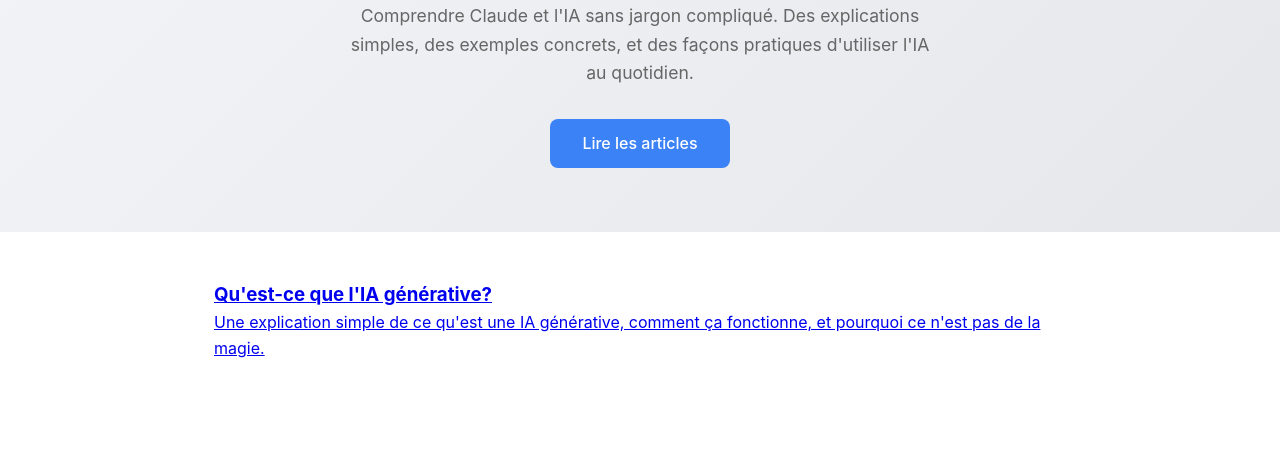
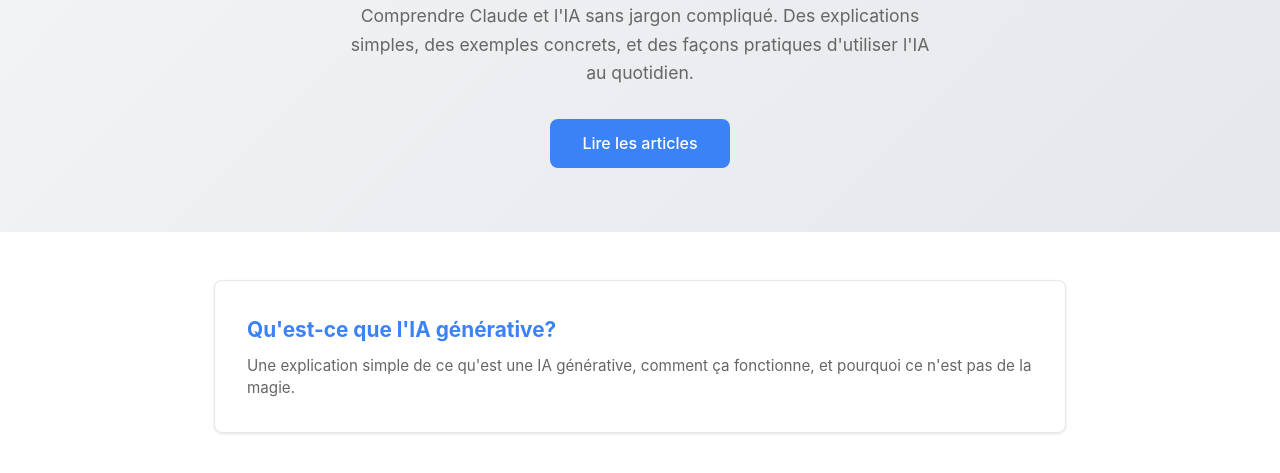
Before and after one commit to lorneblog/ia-blog, a plain HTML site: page index.html in a window 1280 px wide. Shown: the part 215-688 px from the top of the page. Drawn offline with Linux system fonts and the light colour scheme.

Commit message:
Update index.html

```diff
--- a/index.html
+++ b/index.html
@@ -28,8 +28,7 @@
   <div class="container">
     <section id="articles">
       <div class="articles-grid">
-        <a href="articles/01-quest-ce-que-lia-v2.htmlclass="article-card">
-          <h3>Qu'est-ce que l'IA générative?</h3>
+       <a href="articles/01-quest-ce-que-lia-v2.html" class="article-card">          <h3>Qu'est-ce que l'IA générative?</h3>
           <p>Une explication simple de ce qu'est une IA générative, comment ça fonctionne, et pourquoi ce n'est pas de la magie.</p>
         </a>
 
```
